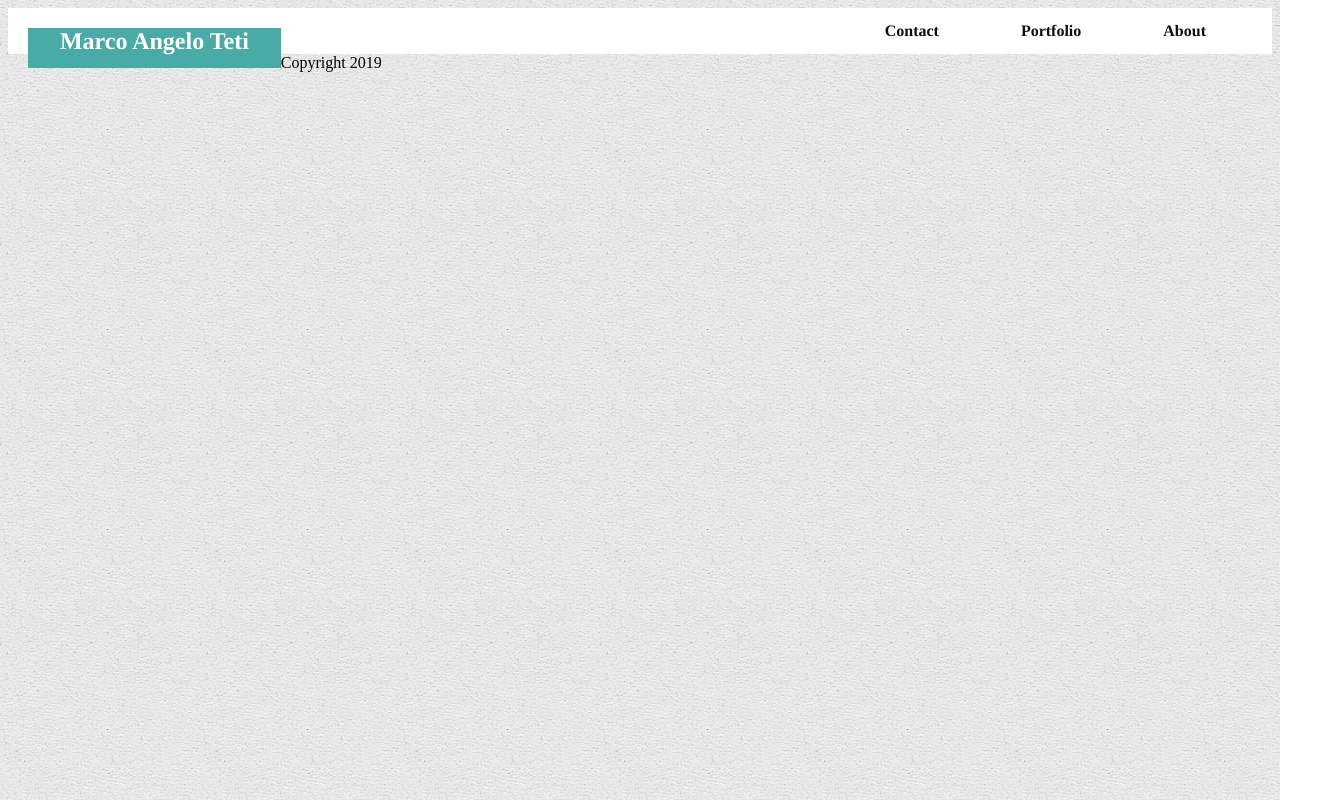
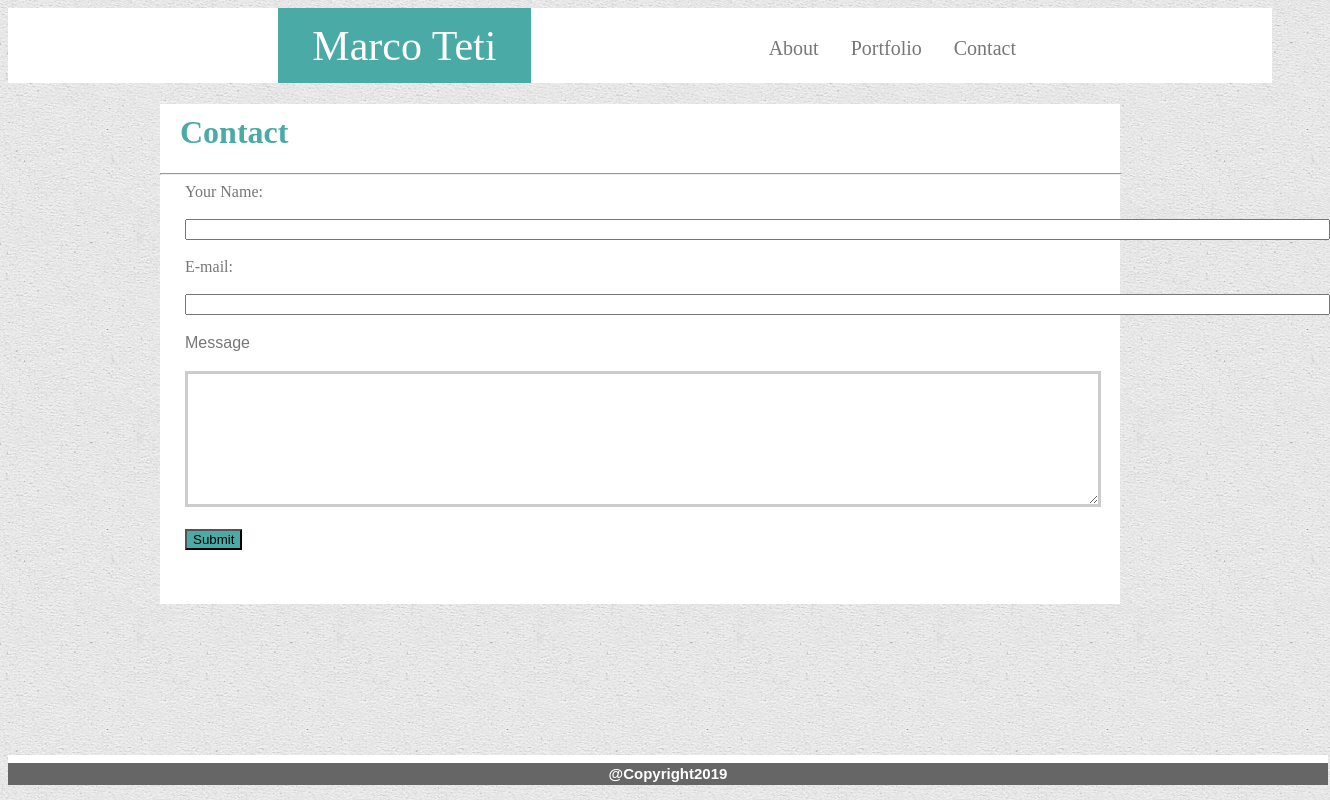
Before and after one commit to sgttenor/Basic-Portfolio, a plain HTML site: page contact.html in a window 1280 px wide. Shown: the whole page, 1330 px wide, since content can reach past the window. Drawn offline with Linux system fonts and the light colour scheme.

Commit message:
tuning up my homwork

```diff
--- a/assets/css/style.css
+++ b/assets/css/style.css
@@ -1,6 +1,44 @@
 body {
   background-image: url("../images/beige_paper.png");
 }
+
+#name {
+  background: #4aaaa5;
+  width: 20%;
+  height: 45px;
+  margin-left: 270px;
+  text-align: center;
+  float: left;
+  font-size: 45px;
+  padding-bottom: 30px;
+}
+
+#aheading {
+  font-size: 42px;
+  color: #ffffff;
+}
+
+#contact {
+  float: right;
+  font-size: 20px;
+  margin-right: 240px;
+  padding-top: 15px;
+  }
+
+#portfolio {
+  float: right;
+  font-size: 20px;
+  padding-top: 15px;
+ }
+
+ #about {
+    float: right;
+    font-size: 20px;
+    position:center;
+    padding-top: 15px;
+    color:#777777;
+  }
+
 
 
 #bio-image {
@@ -8,13 +46,7 @@ body {
     height: 200px;
     float: left;
     margin-right: 20px;
-}
-
-header {
-    background: #ffffff;
-    font-family: ‘Georgia’, Times, Times New Roman, serif;
-    color: #777777;
-
+    padding-left: 20px;
 }
 
 ul {
@@ -25,70 +57,99 @@ ul {
     background-color: white;
   }
 
-  li {
+
+
+  li ul{
     float: right;
     margin-right: 50px;
+    margin: auto;
   }
 
   li a {
     display: block;
-    color: #110d0d;
     text-align: center;
     padding: 14px 16px;
     text-decoration: none;
     overflow: auto;
+    color: #777777;
   }
 
-
-
-#name {
-    background: #4aaaa5;
-    color: #ffffff;
-    width: 20%;
-    height: 100px;
-    margin-left: 40px;
-    text-align: center;
-    float: left;
+#nameHeading{
+   margin-left: 25%;
+   background-color: #4aaaa5;
  }
 
-
-#bio-image {
-    width: 200px;
-    height: 200px;
-    float: left;
-    margin-right: 20px;
+ #submit {
+   background: #4aaaa5;
  }
 
+ #bar {
+    width: 100%;
+    background: #777777;
 
-  #name {
-     background: #4aaaa5;
-     color: #ffffff;
-     width: 20%;
-     height: 40px;
-     margin-left: 20px;
-     text-align: center;
-     float: inline-start;
  }
 
  h1 {
    color: #4aaaa5;
+   padding-top: 10px;
+   padding-left: 20px;
+ }
+
+
+  div {
+    margin: auto;
+    background: #ffffff;
+    width: 960px;
+    height: 500px;
   }
 
 p {
     color: #777777;
-    font-style: 'Arial', 'Helvetica Neue', Helvetica, sans-serif;
-    word-spacing: 15px;
-    line-height: 1.8;
+    font-family: 'Arial', Helvetica Neue, Helvetica, sans-serif;
+    word-spacing: 10px;
+    line-height: 1.5;
+    padding-left: 20px;
+    padding-right: 20px;
 }
 
-footer p{
+form {
+  padding-left: 25px;
+}
+
+form {
+  color: #777777;
+}
+
+#textarea  {
+    width: 900px;
+    height: 120px;
+    border: 3px solid #cccccc;
+    padding: 5px;
+    font-family: Tahoma, sans-serif;
+    color: #777777;
+  }
+
+.message {
+  color: #777777;
+  padding-left: 0px;
+}
+
+
+.footer  p{
   color:#ffffff;
     text-align: center;
-    border-top: 8px solid #4aaaa5;
+    border-top: 8px solid;
     background-color: #666666;
     width: 100%;
     font-size: 15px;
     position: fixed;
     bottom: 0;
+}
 
+.container {
+  width: 100%;
+  height: 100%;
+  display: flex;
+  flex-direction: column;
+  flex-wrap: nowrap;
 }
--- /dev/null
+++ b/assets/css/style1.css
@@ -0,0 +1,44 @@
+.img1, .img2, .img3, .img4, .img5 {
+    height:  200px;
+    width: 200px;
+    margin-left: auto;
+    margin-right: auto;
+    display: inline-block;
+  }
+
+   .hangman, .rpg, .widget, .rps, .trivia {
+       color: #ffffff;
+       background: #4aaaa5;
+       height: 35px;
+       width: 200px;
+       text-align: center;
+       padding-top: 15px;
+       position: relative;
+       bottom: 60px;
+       right: 340px;
+   }
+   .figure  p{
+       font-size: 0;
+       display: inline-block;
+       width: 230px;
+       margin: 2px;
+       overflow: auto;
+}
+
+   .div {
+    margin: auto;
+    background: #ffffff;
+    width: 960px;
+    height: 1024px;
+}
+
+.footer  p {
+    color:#ffffff;
+      text-align: center;
+      border-top: 8px solid;
+      background-color: #666666;
+      width: 100%;
+      font-size: 15px;
+      position: fixed;
+      bottom: 0;
+  }
--- a/contact.html
+++ b/contact.html
@@ -6,38 +6,54 @@
     <meta charset="UTF--8">
     <title>Marco's Porfolio</title>
     <link rel="stylesheet" type="text/css" href="assets/css/style.css">
+
 </head>
 
 <body>
-    <section id="Top">
-        <header>
+
+    <header>
+
+        <ul>
+            <li id="name"><a href="#" id="aheading">Marco Teti</a></li>
+            <li id="contact"><a href="contact.html">Contact</a></li>
+            <li id="portfolio"><a href="portfolio.html">Portfolio</a></li>
+            <li id="about"><a href="index.html">About</a></li>
+        </ul>
 
 
-           <h1 id="name">Marco Angelo Teti</h1>
+    </header>
 
+    <div>
+        <h1>Contact</h1>
 
-            <strong>
+        <hr id="bar">
+        <form id="form">
+            Your Name:<br><br>
+            <input id="text" type="text" name="Name" size="140%">
+            <br><br>
+            E-mail:
+            <br><br>
+            <input id="col2" type="text" name="E-mail" size="140%">
 
-                <ul>
-                    <li><a href="index.html" target="_blank">About</a></li>
-                    <li><a href="portfolio.html" target="_blank">Portfolio</a></li>
-                    <li><a href="contact.html" target="_blank">Contact</a></li>
-                </ul>
+            <p class="message">Message</p>
+            <textarea name="Message" id="textarea" type="text" cols="30" rows="30" size="150%"></textarea>
+            <br><br>
+            <input id="submit" type="submit" value="Submit">
+        </form>
 
-            </strong>
+    </div>
+    <br><br>
 
-        </header>
+    <footer class="footer">
 
-    </section>
+        <strong>
+            <p>@Copyright2019</p>
+        </strong>
 
-    <section id="container"></section>
-
-
-    <footer>
-        Copyright 2019
     </footer>
 
 
 </body>
 
+
 </html>
```
Also changed, not shown: index.html (+23 -38 lines), portfolio.html (+38 -21 lines), assets/images/ComicBookGuy.jpg (added). Lines whose indentation alone changed are shown as unchanged.
